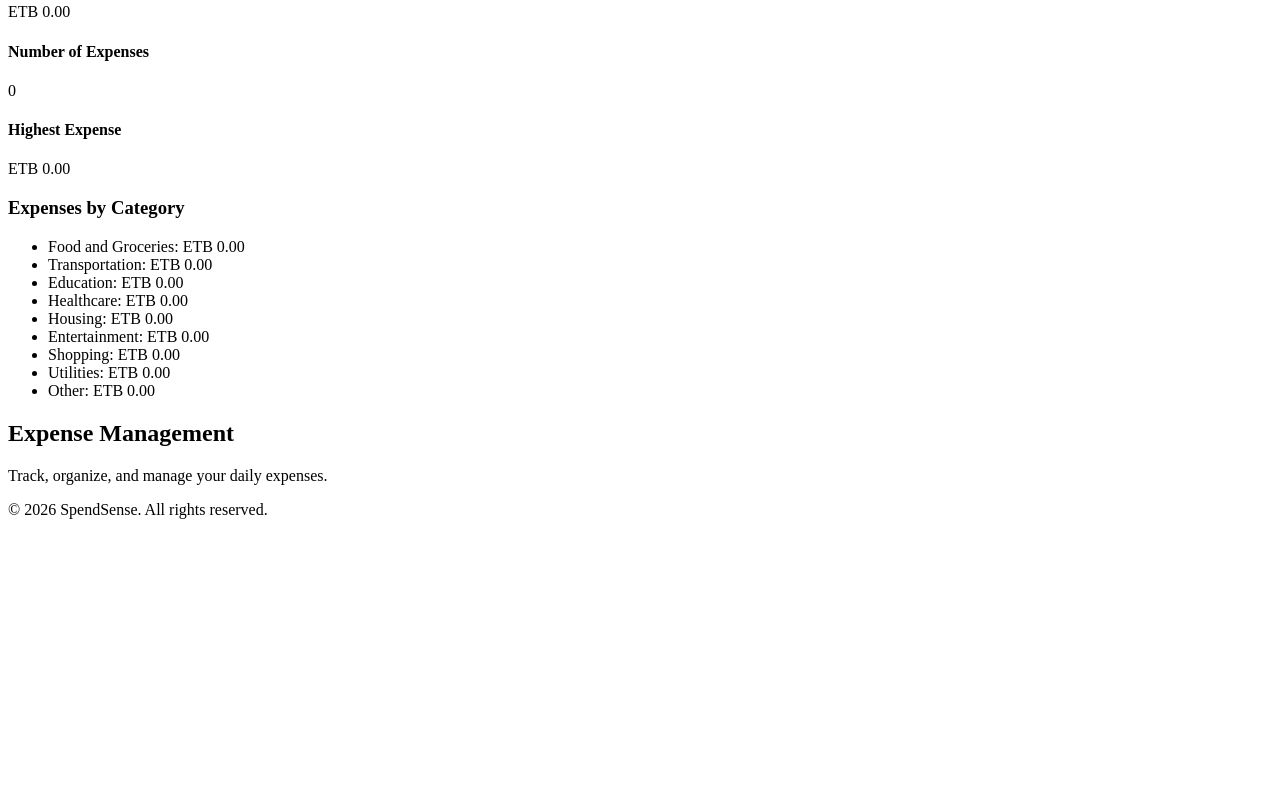
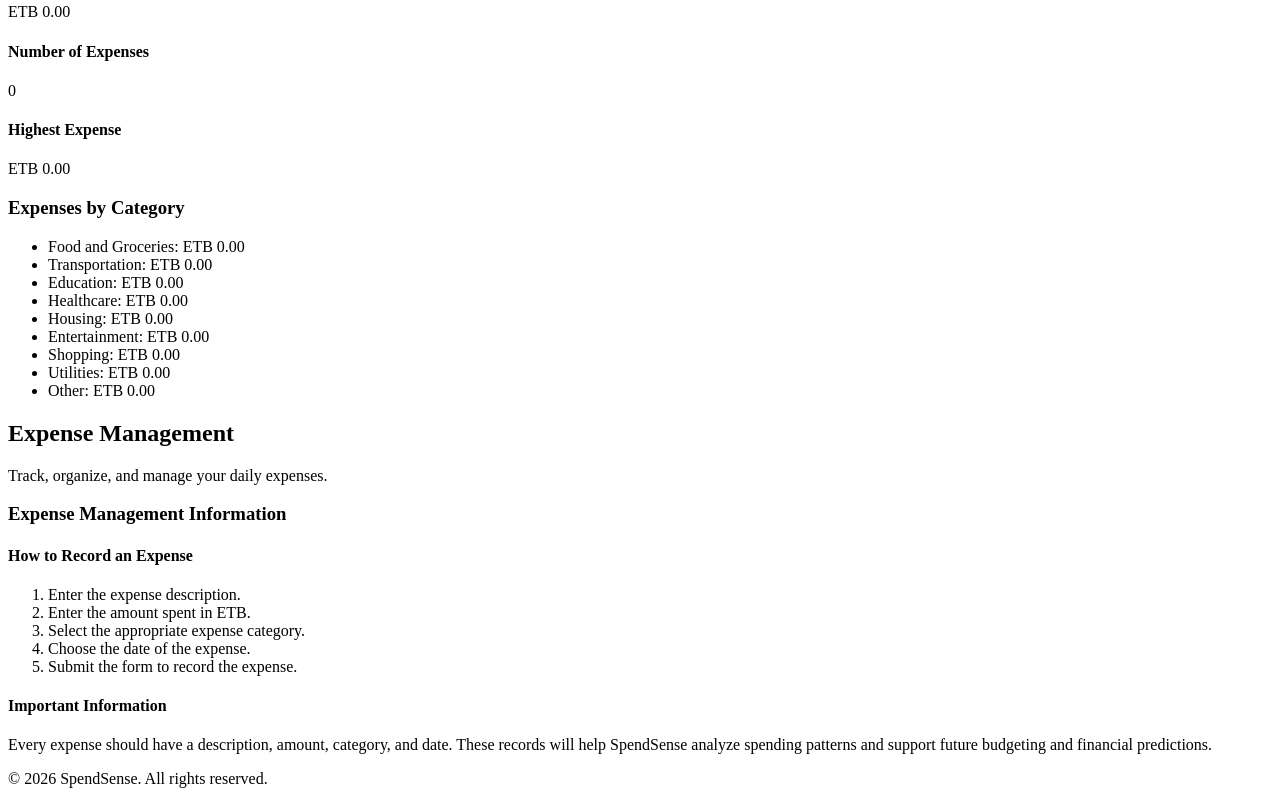
Before and after one commit to Spendingsense/SpendSense, a plain HTML site: page expenses.html in a window 1280 px wide. Shown: the part 558-1362 px from the top of the page. Before the commit the page ends 1093 px from the top, so only its background shows below. Drawn offline with Linux system fonts and the light colour scheme.

Commit message:
Finalize expense management HTML module

```diff
--- a/expenses.html
+++ b/expenses.html
@@ -136,6 +136,28 @@
 
         <h2>Expense Management</h2>
         <p>Track, organize, and manage your daily expenses.</p>
+
+        <section>
+            <h3>Expense Management Information</h3>
+
+            <h4>How to Record an Expense</h4>
+            <ol>
+                <li>Enter the expense description.</li>
+                <li>Enter the amount spent in ETB.</li>
+                <li>Select the appropriate expense category.</li>
+                <li>Choose the date of the expense.</li>
+                <li>Submit the form to record the expense.</li>
+            </ol>
+
+            <h4>Important Information</h4>
+            <p>
+                Every expense should have a description, amount,
+                category, and date. These records will help
+                SpendSense analyze spending patterns and support
+                future budgeting and financial predictions.
+            </p>
+        </section>
+
     </main>
 
     <footer>
```
